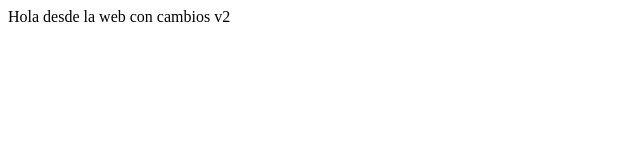
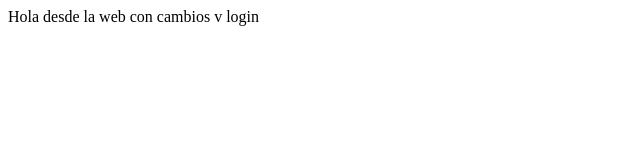
Before and after one commit to Ernesto2424/curso-git, a plain HTML site: page index.html in a window 1280 px wide. Shown: the full height of the page, 0-640 px from the left. Drawn offline with Linux system fonts and the light colour scheme.

Commit message:
cambios en git login

```diff
--- a/index.html
+++ b/index.html
@@ -6,6 +6,6 @@
     <title>Inicio</title>
 </head>
 <body>
-    <div>Hola desde la web con cambios v2 </div>
+    <div>Hola desde la web con cambios v login </div>
 </body>
 </html>
```
